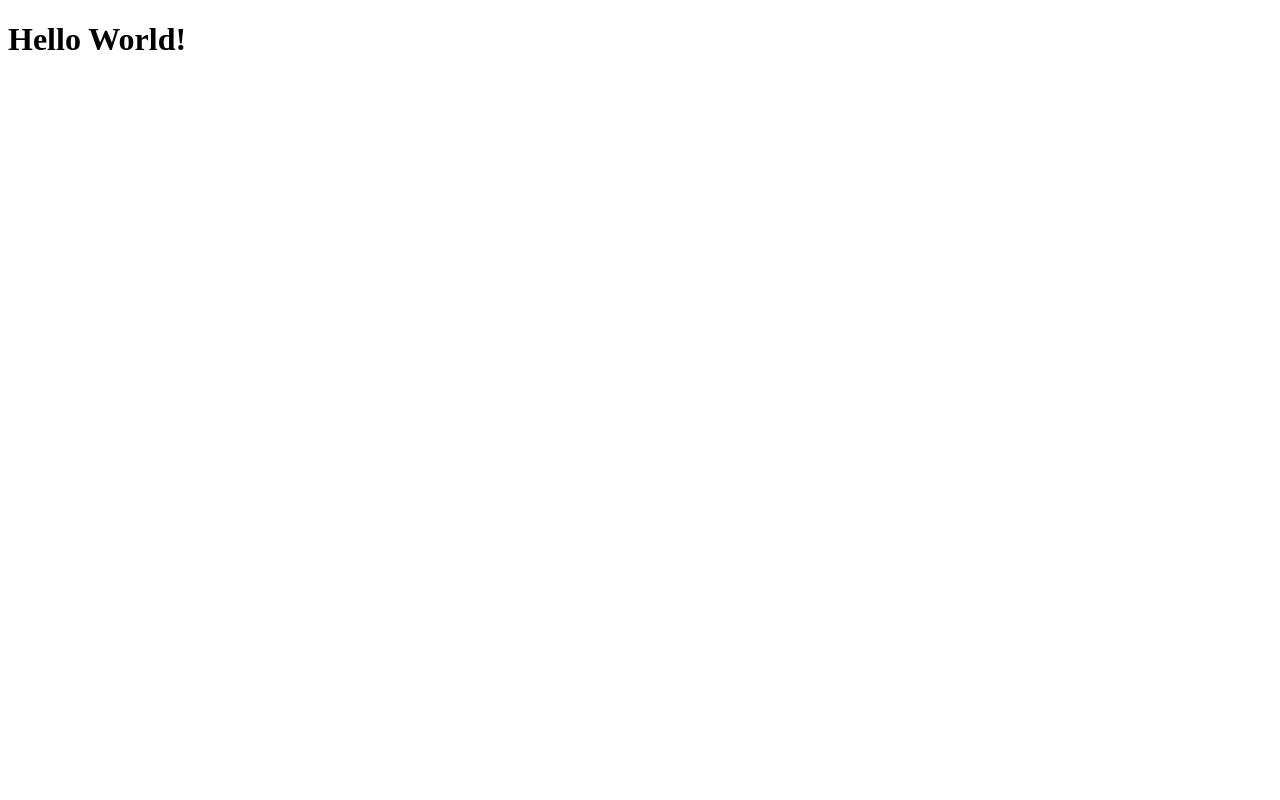
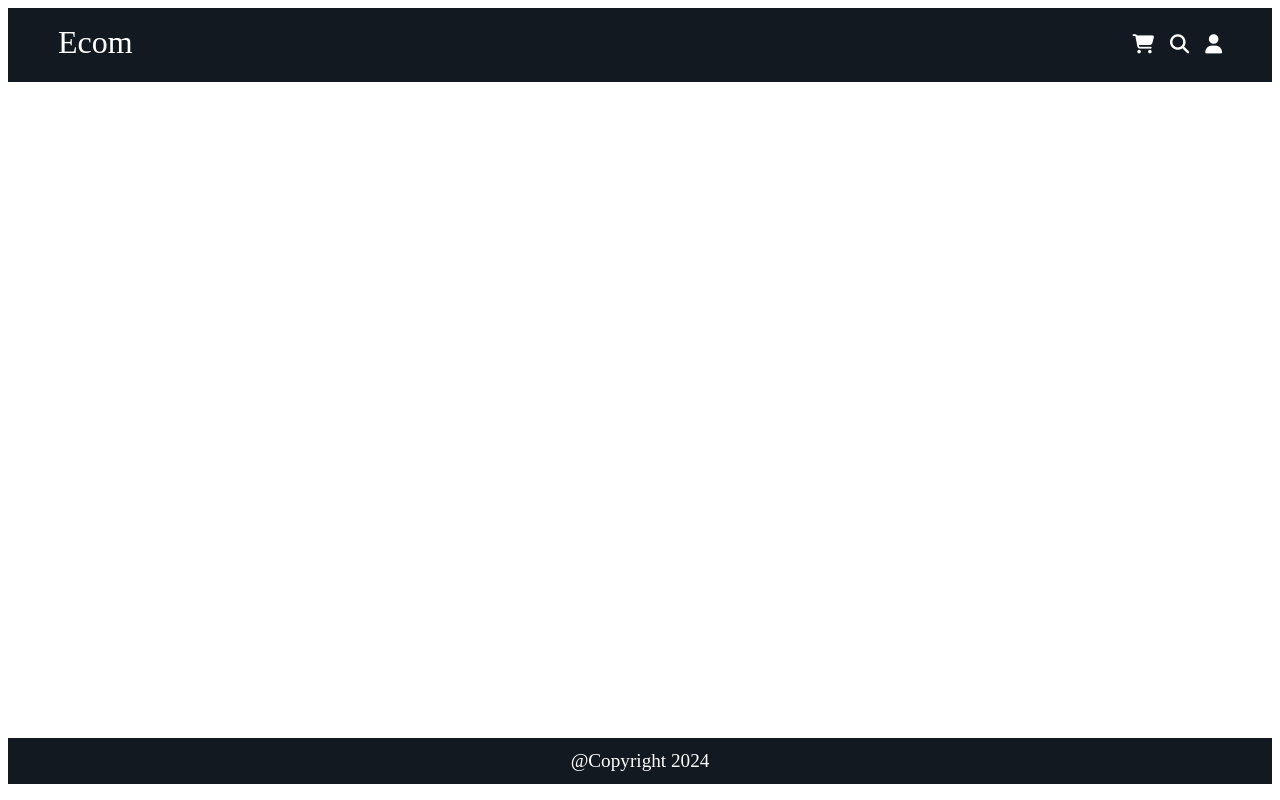
Before and after one commit to berthold91/node-express-mongo, a website: page frontend/src/index.html in a window 1280 px wide. Drawn offline with Linux system fonts and the light colour scheme.

Commit message:
static homepage created

```diff
--- a/frontend/src/index.html
+++ b/frontend/src/index.html
@@ -3,9 +3,39 @@
 <head>
     <meta charset="UTF-8">
     <meta name="viewport" content="width=device-width, initial-scale=1.0">
-    <title>Document</title>
+    <link rel="stylesheet" href="style.css">
+    <title>Berdo Ecommerce Site</title>
 </head>
 <body>
-    <h1>Hello World!</h1>
+    <div class="container">
+        <Header>
+            <div class="navbar">
+                <a href="#" class="site-brand">Ecom</a>
+                <nav>
+                    <ul class="navbar-navs">
+                        <li>
+                            <a href="/#/cart">
+                                <i class="fa-solid fa-cart-shopping"></i>
+                            </a>
+                        </li>
+                        <li>
+                            <a href="/#/cart">
+                                <i class="fa-solid fa-magnifying-glass"></i>
+                            </a>
+                        </li>
+                        <li>
+                            <a href="/#/cart">
+                                <i class="fa-solid fa-user"></i>
+                            </a>
+                        </li>
+                    </ul>
+                </nav>
+            </div>
+        </Header>
+        <main></main>
+        <footer>@Copyright 2024</footer>
+    </div>
+
+    <script src="https://kit.fontawesome.com/3b26903373.js" crossorigin="anonymous"></script>
 </body>
 </html>
--- /dev/null
+++ b/frontend/src/style.css
@@ -0,0 +1,56 @@
+:root{
+    --navbar-bg-color: #121921;
+}
+body{
+    font-size: 62.5%;
+}
+
+a{
+    font-size: 1.2rem;
+    text-decoration: none;
+    color: #ffffff;
+}
+
+.container{
+    display: flex;
+    flex-direction: column;
+    height: calc(100vh - 1.5rem);
+}
+main{
+    display: flex;
+    flex: 1;
+}
+.navbar{
+    display: flex;
+    justify-content: space-between;
+    background-color: var(--navbar-bg-color);
+    padding: 1rem 50px;
+}
+
+.site-brand{
+    font-size: 2rem;
+}
+.navbar-navs{
+    display: flex;
+    list-style-type: none;
+}
+
+.navbar-navs a{
+    margin-left: 1rem;
+}
+
+.navbar-navs a:hover{
+    color: #f4a847;
+}
+
+/*
+* footer Design
+**/
+
+footer{
+    background-color: var(--navbar-bg-color);
+    padding: 0.75rem 0;
+    text-align: center;
+    color: #ffffff;
+    font-size: 1.2rem;
+}
```
Also changed, not shown: README.md.
